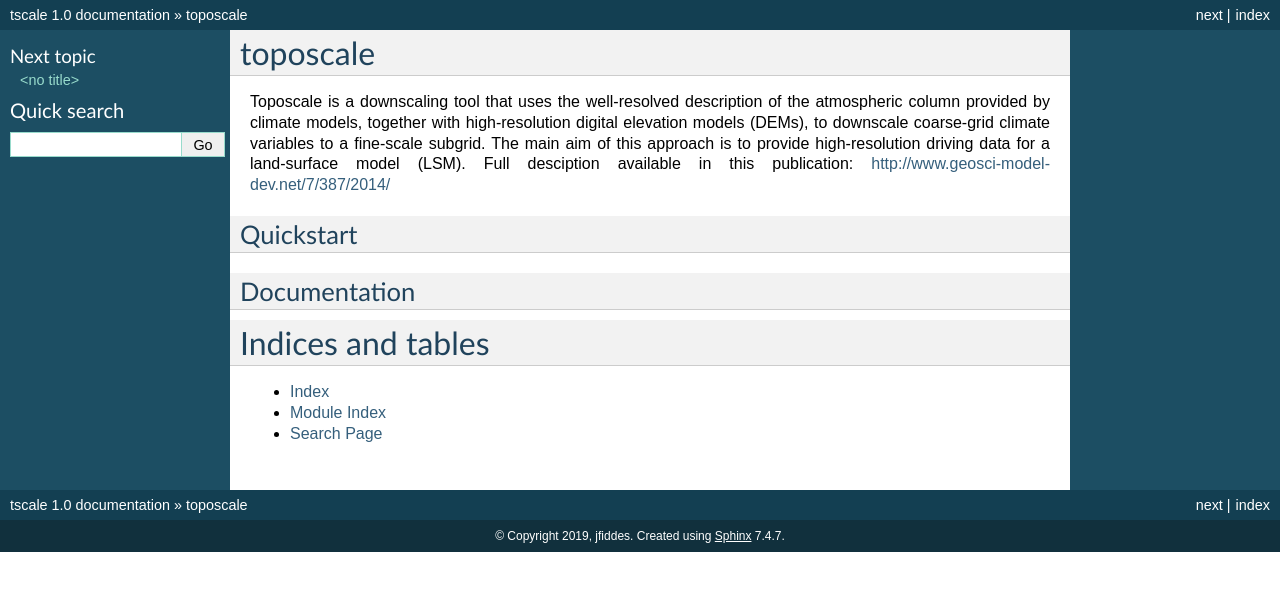
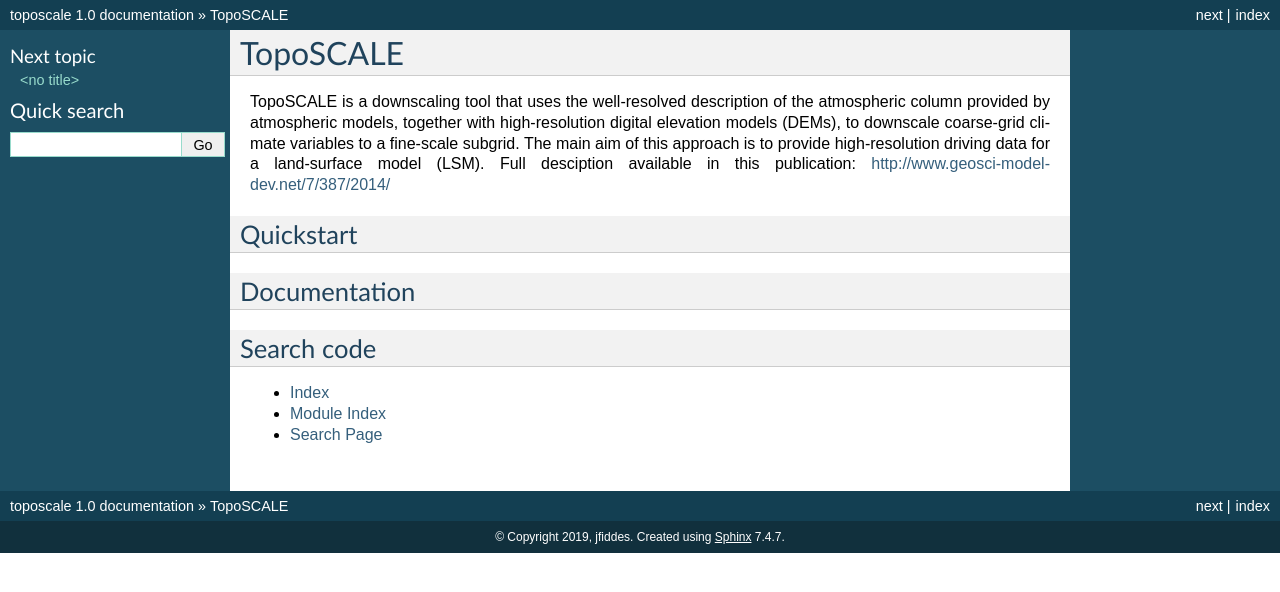
Before and after one commit to joelfiddes/tscaleV2, a Sphinx documentation site: the page built from docs/index.rst, in a window 1280 px wide. Shown: the top 592 px of the page. Built offline with Sphinx 7.4.7, drawn with Linux system fonts in a browser that asks for light colours.

Commit message:
docs edit

```diff
--- a/docs/conf.py
+++ b/docs/conf.py
@@ -59,7 +59,7 @@ source_suffix = ['.rst', '.md']
 master_doc = 'index'
 
 # General information about the project.
-project = u'tscale'
+project = u'toposcale'
 copyright = u'2019, jfiddes'
 author = u'jfiddes'
 
--- a/docs/index.rst
+++ b/docs/index.rst
@@ -3,16 +3,16 @@
    You can adapt this file completely to your liking, but it should at least
    contain the root `toctree` directive.
 
-toposcale
+TopoSCALE
 =========
 
-Toposcale is a downscaling tool that uses the well-resolved description of the atmospheric column provided by climate models, together with high-resolution digital elevation models (DEMs), to downscale coarse-grid climate variables to a fine-scale subgrid. The main aim of this approach is to provide high-resolution driving data for a land-surface model (LSM). Full desciption available in this publication: http://www.geosci-model-dev.net/7/387/2014/
+TopoSCALE is a downscaling tool that uses the well-resolved description of the atmospheric column provided by atmospheric models, together with high-resolution digital elevation models (DEMs), to downscale coarse-grid climate variables to a fine-scale subgrid. The main aim of this approach is to provide high-resolution driving data for a land-surface model (LSM). Full desciption available in this publication: http://www.geosci-model-dev.net/7/387/2014/
 
 Quickstart
 ----------
 
 Documentation
-----------
+-------------
 
 .. toctree::
    :maxdepth: 2
@@ -23,8 +23,8 @@ Documentation
    solarGeom.rst
 
 
-Indices and tables
-==================
+Search code
+-----------
 
 * :ref:`genindex`
 * :ref:`modindex`
```
